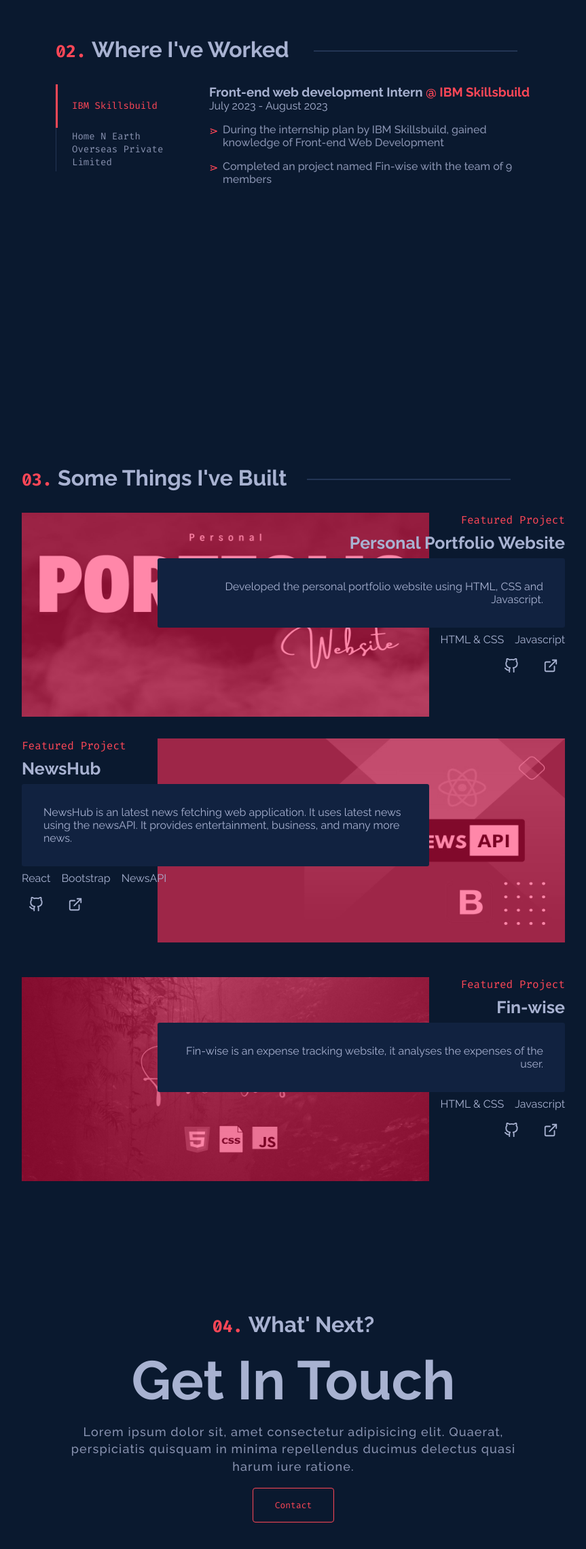
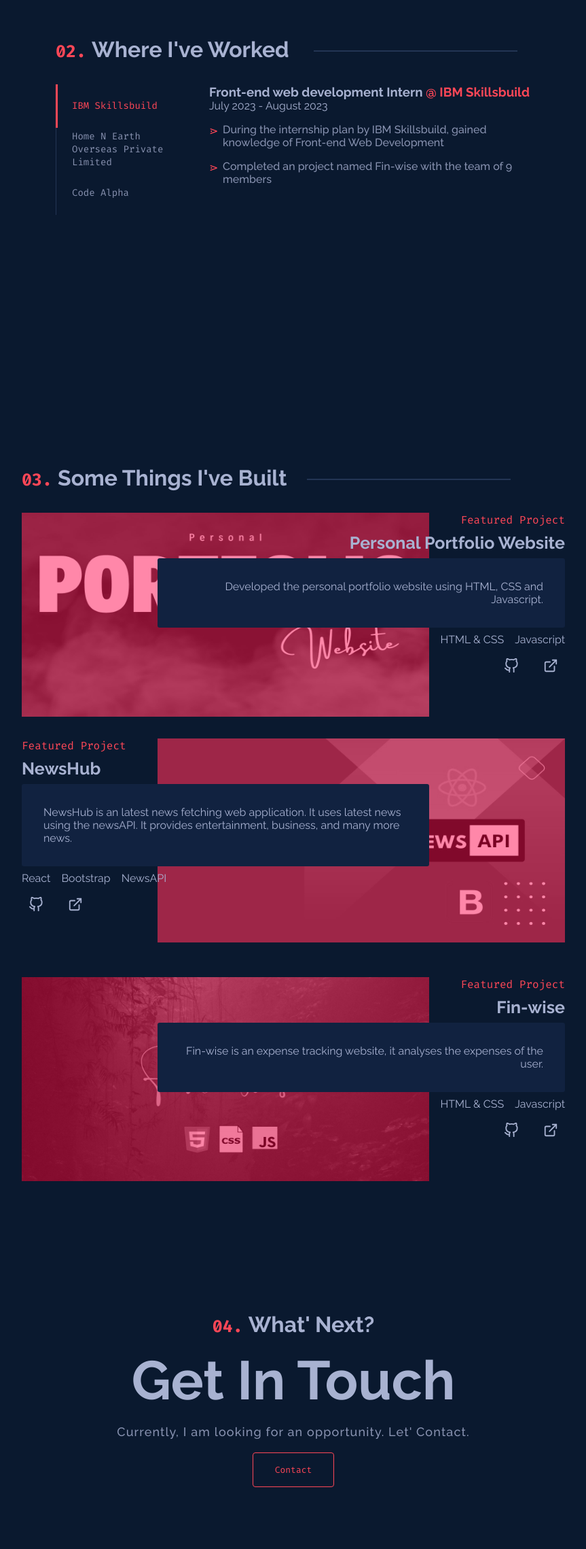
Before and after one commit to satyam-1103/portfolio_with_next, a Next.js app: page / in a window 1280 px wide. Shown: the part 1466-3744 px from the top of the page at 68% size, without its empty margins (208-1071 px from the left). Built offline with nearby package versions, Linux system fonts and the light colour scheme.

Commit message:
updated links

```diff
--- a/src/components/SocialIcon.tsx
+++ b/src/components/SocialIcon.tsx
@@ -7,12 +7,12 @@
     {
       name: "Github",
       icon: <FiGithub />,
-      link: "#",
+      link: "https://github.com/satyam-1103/",
     },
     {
       name: "Linkedin",
       icon: <FiLinkedin />,
-      link: "#",
+      link: "https://www.linkedin.com/in/satyamsrivastava1103/",
     },
   ];
   return (
--- a/src/sections/Contact.tsx
+++ b/src/sections/Contact.tsx
@@ -18,9 +18,7 @@
       <h2 className="contact-title">What&apos; Next?</h2>
       <h2 className="contact-sub-title">Get In Touch</h2>
       <p className="contact-text">
-        Lorem ipsum dolor sit, amet consectetur adipisicing elit. Quaerat,
-        perspiciatis quisquam in minima repellendus ducimus delectus quasi harum
-        iure ratione.
+        Currently, I am looking for an opportunity. Let&apos; Contact.
       </p>
 
       <div className="contact-cta">
--- a/src/sections/Experience.tsx
+++ b/src/sections/Experience.tsx
@@ -32,6 +32,16 @@
       shortDescription: [
         "During the internship, I have worked on the launch of e-commerce website",
         "Improved the e-commerce website design on shopify",
+      ],
+    },
+    {
+      name: "Code Alpha",
+      role: "Front-end Web Developer Intern",
+      url: "#",
+      start: "August 2023",
+      end: "present",
+      shortDescription: [
+        "During the internship, I have worked on various tasks assigned by the Code Alpha",
       ],
     },
   ];
--- a/src/sections/Hero.tsx
+++ b/src/sections/Hero.tsx
@@ -45,7 +45,7 @@
         initial={{ opacity: 0, y: 10 }}
         animate={{ opacity: 1, y: 0 }}
       >
-        <Button text="checkout out my course" link="#" />
+        <Button text="checkout out my course" link="#about" />
       </motion.div>
       <motion.div
         className="hero-image"
--- a/src/sections/Navbar.tsx
+++ b/src/sections/Navbar.tsx
@@ -118,7 +118,7 @@
           >
             <Button
               text="Resume"
-              link="https://docs.google.com/document/d/1zkF2vctjq28pP5J76IYUMfJBhdns-Qnq/edit?usp=sharing&ouid=103561001863362365235&rtpof=true&sd=true"
+              link="https://docs.google.com/document/d/1YiFy4PQxgl47cVLTWhFISp4jXpQ0-d_W3HWpr0itIw4/edit?usp=sharing"
             />
           </motion.div>
         </div>
```
